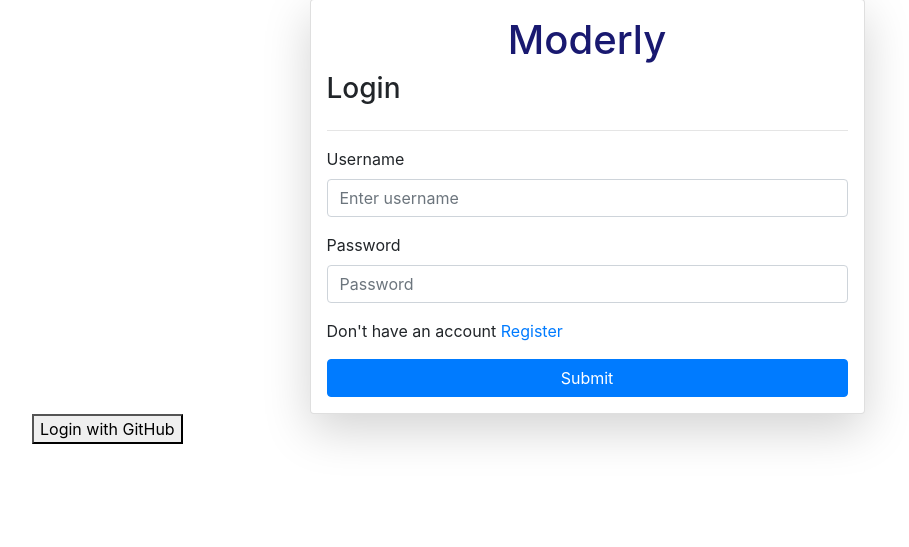
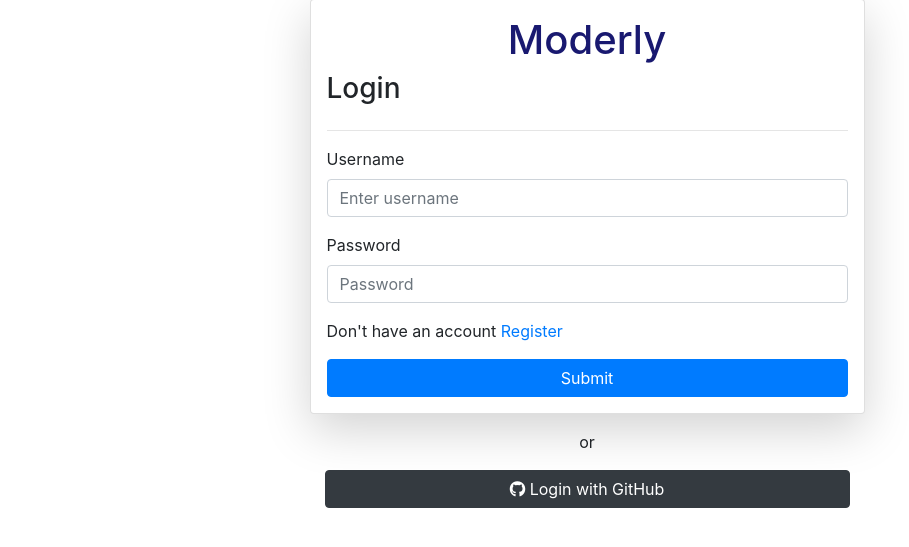
Before and after one commit to Szymqn/Moderly, a Django app: page /login/ in a window 1280 px wide. Shown: the part 49-596 px from the top of the page, without its empty margins (53-962 px from the left). Run offline with Django 5.2, Linux system fonts and the light colour scheme; some libraries are stand-ins or nearby versions.

Commit message:
Updated github login fe

```diff
--- a/templates/registration/login.html
+++ b/templates/registration/login.html
@@ -39,10 +39,16 @@
 
             <button type="submit" class="btn btn-primary">Submit</button>
         </form>
-        <form action="{% url 'github_login' %}" method="post">
+
+        <div class="text-center my-3">or</div>
+
+        <form action="{% url 'github_login' %}" method="post" class="col-6 mx-auto">
             {% csrf_token %}
-            <button type="submit">Login with GitHub</button>
+            <button type="submit" class="btn btn-dark btn-block w-100">
+                <i class="fab fa-github"></i> Login with GitHub
+            </button>
         </form>
     </div>
+    <script src="https://kit.fontawesome.com/a076d05399.js"></script>
 </body>
 </html>
```
